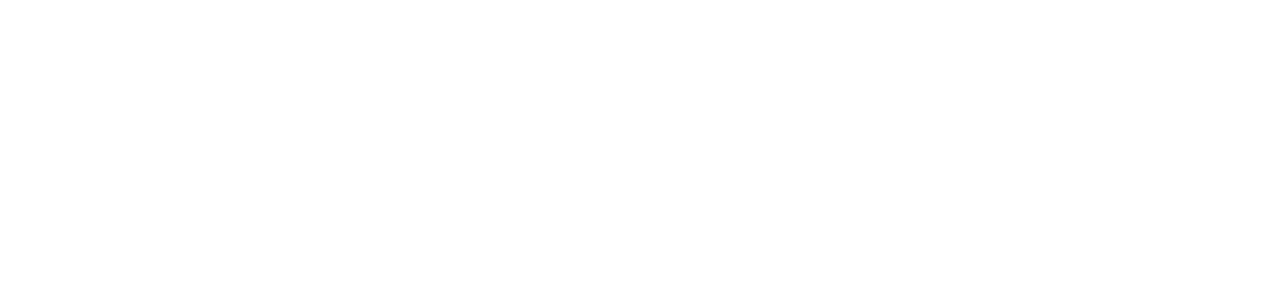
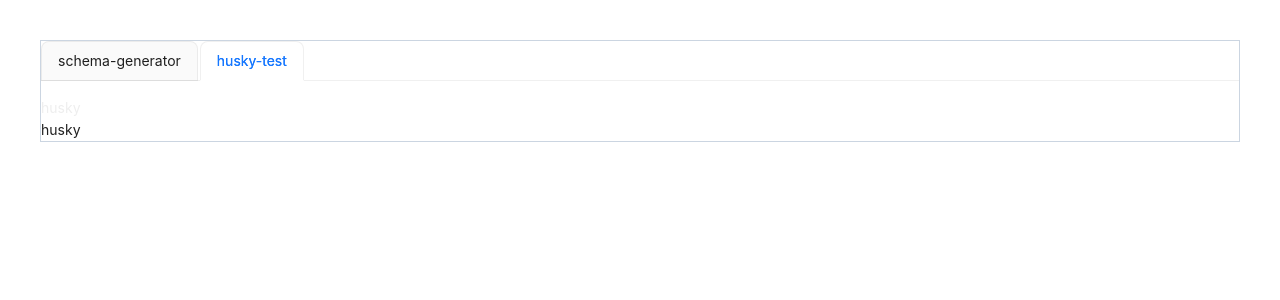
Before and after one commit to qq-radio/code-generator, a Vue app: page /husky-test in a window 1280 px wide. Before the commit this address had no page. Shown: the top 300 px of the page. Built offline with nearby package versions, Linux system fonts and the light colour scheme.

Commit message:
husky lint-staged typescript-eslint stylelint prettier auto-import

```diff
--- a/src/App.vue
+++ b/src/App.vue
@@ -1,9 +1,30 @@
 <template>
-  <RouterView />
+  <div class="m-10 border border-solid border-slate-300">
+    <a-tabs v-model:activeKey="activeKey" type="card">
+      <a-tab-pane v-for="tab in tabs" :key="tab.key" :tab="tab.key">
+        <RouterView />
+      </a-tab-pane>
+    </a-tabs>
+  </div>
 </template>
 
 <script setup lang="ts">
-import { RouterView } from 'vue-router'
+import { RouterView, useRouter } from 'vue-router'
+import { ref } from 'vue'
+
+const router = useRouter()
+
+const activeKey = ref<string>('husky-test')
+
+const tabs = ref([{ key: 'schema-generator' }, { key: 'husky-test' }])
+
+watch(
+  () => activeKey.value,
+  () => {
+    router.push({ path: `/${activeKey.value}` })
+  },
+  { immediate: true }
+)
 </script>
 
 <style>
--- a/src/router/index.ts
+++ b/src/router/index.ts
@@ -1,13 +1,23 @@
 import { createRouter, createWebHistory } from 'vue-router'
 import SchemaGeneratorIndex from '@/views/schema-generator/index.vue'
+import HuskyTestIndex from '@/views/husky-test/index.vue'
 
 const router = createRouter({
   history: createWebHistory(import.meta.env.BASE_URL),
   routes: [
     {
       path: '/',
+      redirect: '/schema-generator'
+    },
+    {
+      path: '/schema-generator',
       name: 'schema-generator',
       component: SchemaGeneratorIndex
+    },
+    {
+      path: '/husky-test',
+      name: 'husky-test',
+      component: HuskyTestIndex
     }
   ]
 })
--- /dev/null
+++ b/src/views/husky-test/husky.ts
@@ -0,0 +1,3 @@
+export const a = {
+  b: '1'
+}
--- /dev/null
+++ b/src/views/husky-test/index.vue
@@ -0,0 +1,23 @@
+<template>
+  <div class="dddd" @click="clickhusky">husky</div>
+  <div @click="clickhusky">husky</div>
+</template>
+
+<script lang="ts">
+export default {
+  name: 'HuskyTestIndex'
+}
+</script>
+<script lang="ts" setup>
+const a = ref({
+  b: 'bbbb'
+})
+console.log({ a })
+const clickhusky = () => {}
+</script>
+
+<style lang="less">
+.dddd {
+  color: #eee;
+}
+</style>
--- a/src/views/schema-generator/index.vue
+++ b/src/views/schema-generator/index.vue
@@ -1,5 +1,5 @@
 <template>
-  <div class="m-5">
+  <div class="m-5 h-screen w-screen overflow-hidden p-2.5">
     <a-collapse v-model:activeKey="activeKey">
       <a-collapse-panel key="configure-panel" header="Configure panel">
         <a-form labelAlign="left" :label-col="{ span: 4 }" :wrapper-col="{ span: 10 }">
@@ -15,28 +15,24 @@
         </a-form>
         <div>
           <a-button type="primary" @click="fetchData">
-
             <template #icon>
               <RightOutlined />
             </template>
             Send Request
           </a-button>
           <a-button type="primary" @click="openPreviewJsonModal">
-
             <template #icon>
               <EyeOutlined />
             </template>
             Preview JSON
           </a-button>
           <a-button type="primary" @click="downloadInterfaceData">
-
             <template #icon>
               <DownloadOutlined />
             </template>
             Download Interface Data
           </a-button>
           <a-button type="primary" @click="downloadSchemas">
-
             <template #icon>
               <DownloadOutlined />
             </template>
@@ -45,12 +41,10 @@
         </div>
       </a-collapse-panel>
       <a-collapse-panel v-if="codeConfig?.requestSettingConfig" key="request-panel" header="Request panel">
-        <PropertyPanel ref="requestPanelRef" propertyType='REQUEST' :settingConfig="codeConfig.requestSettingConfig"
-                       :properties="requestProperties" />
+        <PropertyPanel ref="requestPanelRef" propertyType="REQUEST" :settingConfig="codeConfig.requestSettingConfig" :properties="requestProperties" />
       </a-collapse-panel>
       <a-collapse-panel v-if="codeConfig?.responseSettingConfig" key="response-panel" header="Response panel">
-        <PropertyPanel ref="responsePanelRef" propertyType='RESPONSE' :settingConfig="codeConfig.responseSettingConfig"
-                       :properties="responseProperties" />
+        <PropertyPanel ref="responsePanelRef" propertyType="RESPONSE" :settingConfig="codeConfig.responseSettingConfig" :properties="responseProperties" />
       </a-collapse-panel>
     </a-collapse>
   </div>
@@ -65,52 +59,52 @@ export default {
 <script setup lang="ts">
 import { downloadJson } from '@/utils/download'
 import { capitalizeFirstLetter, getValueByPath, checkNotEmptyKeyValue } from '@/utils'
-import { codeConfigs } from '@/configs';
-import type { CodeType, Properties, DataSourceItem } from '@/types';
+import { codeConfigs } from '@/configs'
+import type { CodeType, Properties, DataSourceItem } from '@/types'
 import { axiosFetch } from '@/https'
-import { DownloadOutlined, EyeOutlined, RightOutlined } from '@ant-design/icons-vue';
-import PreviewJsonModal from '@/components/PreviewJsonModal.vue';
-import PropertyPanel from '@/components/PropertyPanel.vue';
-import { message } from 'ant-design-vue';
+import { DownloadOutlined, EyeOutlined, RightOutlined } from '@ant-design/icons-vue'
+import PreviewJsonModal from '@/components/PreviewJsonModal.vue'
+import PropertyPanel from '@/components/PropertyPanel.vue'
+import { message } from 'ant-design-vue'
 
-const getCodeConfig = (codeType: CodeType) => codeConfigs.find(i => i.codeType === codeType)
+const getCodeConfig = (codeType: CodeType) => codeConfigs.find((i) => i.codeType === codeType)
 
 const formConfigs = [
   {
     label: 'Please input yapi domain',
     field: 'yapiDomain',
     componentProps: {
-      disabled: true,
+      disabled: true
     }
   },
   {
     label: 'Please input project token',
-    field: 'projectToken',
+    field: 'projectToken'
   },
   {
     label: 'Please input interface id',
-    field: 'interfaceId',
+    field: 'interfaceId'
   },
   {
     label: 'Please input request property keyPath',
-    field: 'requestPropertyKeyPath',
+    field: 'requestPropertyKeyPath'
   },
   {
     label: 'Please input response property keyPath',
-    field: 'responsePropertyKeyPath',
+    field: 'responsePropertyKeyPath'
   },
   {
     label: 'Please choose code type',
     field: 'codeType',
     component: 'a-radio-group',
     componentProps: {
-      options: codeConfigs.sort((a, b) => a.sort - b.sort).map(config => ({ label: capitalizeFirstLetter(config.codeType), value: config.codeType })),
+      options: codeConfigs.sort((a, b) => a.sort - b.sort).map((config) => ({ label: capitalizeFirstLetter(config.codeType), value: config.codeType })),
       onChange: (event: any) => {
         cleanData()
         fetchData()
-      },
-    },
-  },
+      }
+    }
+  }
 ]
 
 const activeKey = ref(['configure-panel', 'request-panel', 'response-panel'])
@@ -129,7 +123,7 @@ const formValues: Ref<FetchConfig & { [key: string]: string }> = ref({
   projectToken: '',
   interfaceId: '',
   requestPropertyKeyPath: 'data.req_body_other.properties',
-  responsePropertyKeyPath: 'data.res_body.properties.data.properties.records.items.properties',
+  responsePropertyKeyPath: 'data.res_body.properties.data.properties.records.items.properties'
 })
 
 const storageKey = 'fetch-config'
@@ -153,7 +147,7 @@ const interfaceData = ref()
 const fetchData = async () => {
   const isValid = checkNotEmptyKeyValue(formValues.value)
   if (!isValid) {
-    message.warning('Please complete request fetch configure');
+    message.warning('Please complete request fetch configure')
     return
   }
   interfaceData.value = await axiosFetch(formValues.value)
@@ -172,7 +166,7 @@ const responsePanelRef = ref()
 
 const getDataSourceValues = (array: DataSourceItem[]) => {
   const object: Record<string, any> = {}
-  array.forEach(i => object[i.field] = i.value)
+  array.forEach((i) => (object[i.field] = i.value))
   return object
 }
 
@@ -182,19 +176,19 @@ const responseDataSource = computed(() => {
 })
 
 const getTableSchemas = () => {
-  const columns = [...responseDataSource.value];
+  const columns = [...responseDataSource.value]
   for (const item of requestDataSource.value) {
-    const columnIndex = columns.findIndex(i => i.dataIndex === item.field)
+    const columnIndex = columns.findIndex((i) => i.dataIndex === item.field)
     if (columnIndex !== -1) {
       const columnItem = {
         ...columns[columnIndex],
-        searchConfig: { ...item },
+        searchConfig: { ...item }
       }
       columns.splice(columnIndex, 1, columnItem)
     } else {
       const columnItem = {
         ifShow: false,
-        searchConfig: { ...item },
+        searchConfig: { ...item }
       }
       columns.push(columnItem)
     }
@@ -215,30 +209,28 @@ const getSchemas = () => {
   switch (formValues.value.codeType) {
     case 'TABLE':
       schemas = getTableSchemas()
-      break;
+      break
     case 'FORM':
       schemas = getFormSchemas()
-      break;
+      break
     case 'DESCRIPTION':
       schemas = getDescriptionSchemas()
-      break;
+      break
     default:
-      break;
+      break
   }
   return schemas
 }
 
-
 /**
  * preview json
  */
-const isPreviewJsonModalVisible = ref(false);
-const previewJsonParams = ref();
+const isPreviewJsonModalVisible = ref(false)
+const previewJsonParams = ref()
 const openPreviewJsonModal = () => {
   previewJsonParams.value = getSchemas()
-  isPreviewJsonModalVisible.value = true;
+  isPreviewJsonModalVisible.value = true
 }
-
 
 /**
  * download json
@@ -257,7 +249,7 @@ const downloadSchemas = async () => {
 }
 </script>
 
-<style lang='less' scoped>
+<style lang="less" scoped>
 .ant-btn {
   margin-right: 20px;
 }
--- a/vite.config.ts
+++ b/vite.config.ts
@@ -23,7 +23,11 @@ export default defineConfig({
         {
           '@vueuse/core': []
         }
-      ]
+      ],
+      eslintrc: {
+        enabled: true,
+        filepath: './.eslintrc-auto-import.json'
+      }
     }),
     VueDevTools()
   ],
```
Also changed, not shown: package.json (+36 -4 lines), src/components/PropertyPanel.vue (+42 -46 lines), .eslintrc-auto-import.json (added), .eslintrc.cjs, .prettierrc.json, .stylelintrc.cjs (added), 1 other file (tests, documents, lock files or other folders).
